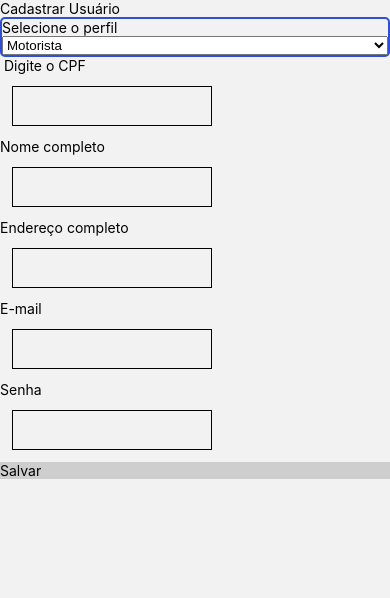
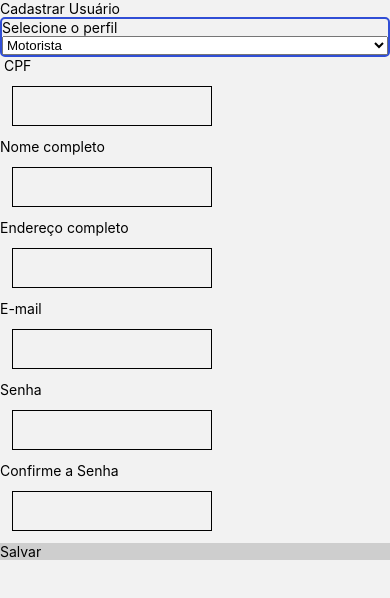
Before and after one commit to lppellin/movemed_react-native, a React Native app: screen /CadastrarUsuario in a window 390 px wide. Shown: the top 598 px of the page. Built offline with nearby package versions, Linux system fonts and the light colour scheme.

Commit message:
add função handleSubmit

```diff
--- a/src/screens/CadastrarUsuario.tsx
+++ b/src/screens/CadastrarUsuario.tsx
@@ -1,6 +1,7 @@
 import { Picker } from "@react-native-picker/picker";
+import axios from "axios";
 import { useState } from "react";
-import { KeyboardAvoidingView, Platform, SafeAreaView, ScrollView, StyleSheet, Text, TextInput, TouchableOpacity, View } from "react-native";
+import { Alert, Image, KeyboardAvoidingView, Platform, SafeAreaView, ScrollView, StyleSheet, Text, TextInput, TouchableOpacity, View } from "react-native";
 
 export default function CadastrarUsuario() {
 
@@ -8,22 +9,69 @@ export default function CadastrarUsuario() {
     const [profile, setProfile] = useState('motorista') //inicia com motorista
     const [document, setDocument] = useState('') //cpf ou cnpj
     const [name, setName] = useState('')
-    const [address, setAddress] = useState('')
+    const [full_address, setAddress] = useState('')
     const [email, setEmail] = useState('')
     const [password, setPassword] = useState('')
+    const [confirmPassword, setConfirmPassword] = useState('')
 
+
+    const handleSubmit = async () => {
+        if (!name || !document || !full_address || !email || !password || !confirmPassword) {
+            Alert.alert('Todos os campos são obrigatórios!');
+            return;
+        }
+
+        // Verifica se as senhas são iguais
+        if (password !== confirmPassword) {
+            Alert.alert('As senhas não correspondem!');
+            return;
+        }
+
+        // Validação de CPF/CNPJ
+        if (profile === 'motorista' && document.length !== 11) {
+            Alert.alert('CPF deve ter 11 dígitos!');
+            return;
+        } else if (profile === 'filial' && document.length !== 14) {
+            Alert.alert('CNPJ deve ter 14 dígitos!');
+            return;
+        }
+
+        try {
+            const response = await axios.post(`${process.env.EXPO_PUBLIC_API_URL}/register`, {
+                profile,
+                name,
+                document,
+                full_address,
+                email,
+                password,
+            });
+            Alert.alert('Usuário cadastrado com sucesso!');
+            // Limpar os campos após o sucesso
+            setName('');
+            setDocument('');
+            setAddress('');
+            setEmail('');
+            setPassword('');
+            setConfirmPassword('');
+        } catch (error) {
+            console.error(error);
+            Alert.alert('Erro ao cadastrar o usuário!');
+        }
+
+
+    }
 
     return (
 
-
-
         <SafeAreaView style={styles.container}>
-
             <Text>Cadastrar Usuário</Text>
 
+            <KeyboardAvoidingView
+                behavior={Platform.OS === 'ios' ? 'padding' : 'height'} // Comportamento diferente para iOS e Android
+            >
+                <ScrollView >
 
-
-            <ScrollView >
+                    <Image />
 
                     <View style={styles.pickerContainer}>
                         <Text>Selecione o perfil</Text>
@@ -38,12 +86,13 @@ export default function CadastrarUsuario() {
 
 
                     <View>
-                    <Text> Digite o {profile === 'motorista' ? 'CPF' : 'CNPJ'}</Text>
+                        <Text> {profile === 'motorista' ? 'CPF' : 'CNPJ'}</Text>
                         <TextInput
                             placeholder=""
                             value={document}
                             onChangeText={setDocument}
                             keyboardType="numeric"
+                            maxLength={profile === 'motorista' ? 11 : 14} // Limita o número de caracteres
                             style={styles.input}
                         />
 
@@ -58,7 +107,7 @@ export default function CadastrarUsuario() {
                         <Text>Endereço completo</Text>
                         <TextInput
                             placeholder=""
-                        value={address}
+                            value={full_address}
                             onChangeText={setAddress}
                             style={styles.input}
                         />
@@ -84,15 +133,23 @@ export default function CadastrarUsuario() {
                         />
                     </View>
 
+                    <Text>Confirme a Senha</Text>
+                    <TextInput
+                        placeholder=""
+                        value={confirmPassword}
+                        onChangeText={setConfirmPassword}
+                        secureTextEntry
+                        style={styles.input}
+                    />
+
                     <TouchableOpacity
-                    onPress={() => { }}
-                    style={styles.btn}
-                >
+                        onPress={handleSubmit}
+                        style={styles.btn}>
                         <Text>Salvar</Text>
                     </TouchableOpacity>
+
                 </ScrollView>
-
-
+            </KeyboardAvoidingView>
         </SafeAreaView>
     )
 }
@@ -104,7 +161,6 @@ const styles = StyleSheet.create({
         flex: 1,
         flexGrow: 1, // Isso permite que o ScrollView cresça conforme necessário
     },
-
 
     input: {
         height: 40,
```
Lines whose indentation alone changed are shown as unchanged.
